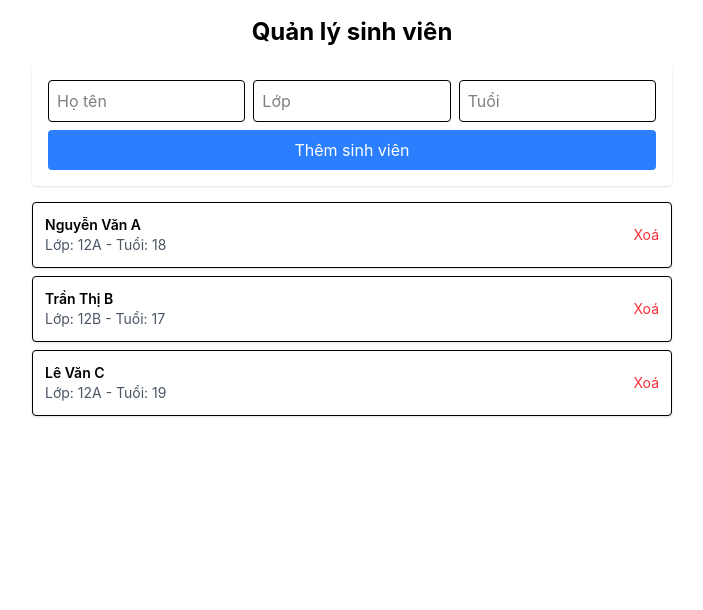
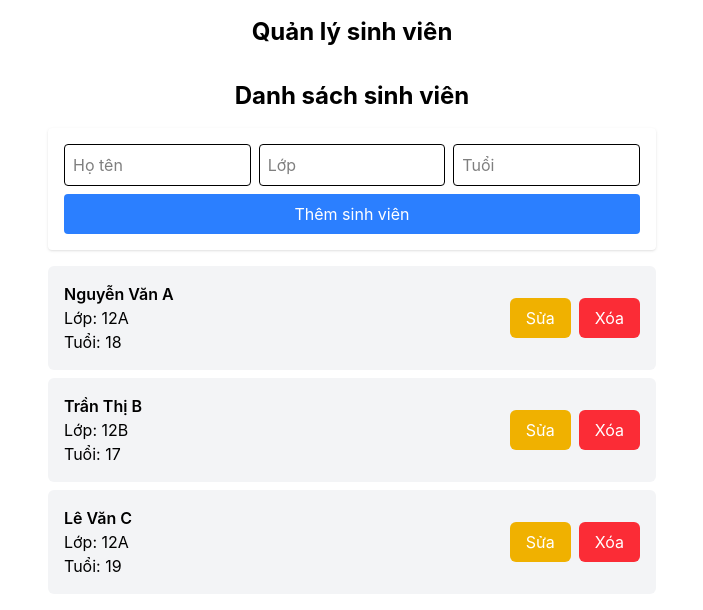
Before and after one commit to NhanItJAVA1/HuynhTrongNhan_22679471, a React (Vite) app: page / in a window 1280 px wide. Shown: the top 610 px of the page, without its empty margins (288-991 px from the left). Built offline with nearby package versions, Linux system fonts and the light colour scheme.

Commit message:
feat: chỉnh sửa thông  tin sinh viên

```diff
--- /dev/null
+++ b/src/components/StudentItem.jsx
@@ -0,0 +1,76 @@
+import React, { useState } from "react";
+
+function StudentItem({ student, onDelete, onEdit }) {
+  const [isEditing, setIsEditing] = useState(false);
+  const [editedStudent, setEditedStudent] = useState({ ...student });
+
+  const handleChange = (e) => {
+    const { name, value } = e.target;
+    setEditedStudent((prev) => ({ ...prev, [name]: value }));
+  };
+
+  const handleSave = () => {
+    onEdit(editedStudent);
+    setIsEditing(false);
+  };
+
+  return (
+    <li className="flex justify-between items-center p-4 bg-gray-100 rounded-md mb-2">
+      {isEditing ? (
+        <div className="flex flex-col space-y-2">
+          <input
+            type="text"
+            name="name"
+            value={editedStudent.name}
+            onChange={handleChange}
+            className="p-2 border border-gray-300 rounded-md"
+          />
+          <input
+            type="text"
+            name="class"
+            value={editedStudent.class}
+            onChange={handleChange}
+            className="p-2 border border-gray-300 rounded-md"
+          />
+          <input
+            type="number"
+            name="age"
+            value={editedStudent.age}
+            onChange={handleChange}
+            className="p-2 border border-gray-300 rounded-md"
+          />
+          <button
+            onClick={handleSave}
+            className="bg-blue-500 text-white px-4 py-2 rounded-md hover:bg-blue-700"
+          >
+            Lưu
+          </button>
+        </div>
+      ) : (
+        <div className="flex justify-between items-center w-full">
+          <div>
+            <p className="font-semibold">{student.name}</p>
+            <p>Lớp: {student.class}</p>
+            <p>Tuổi: {student.age}</p>
+          </div>
+          <div className="space-x-2">
+            <button
+              onClick={() => setIsEditing(true)}
+              className="bg-yellow-500 text-white px-4 py-2 rounded-md hover:bg-yellow-700"
+            >
+              Sửa
+            </button>
+            <button
+              onClick={() => onDelete(student.id)}
+              className="bg-red-500 text-white px-4 py-2 rounded-md hover:bg-red-700"
+            >
+              Xóa
+            </button>
+          </div>
+        </div>
+      )}
+    </li>
+  );
+}
+
+export default StudentItem;
--- a/src/components/StudentList.jsx
+++ b/src/components/StudentList.jsx
@@ -1,25 +1,19 @@
-function StudentList({ students, onDelete }) {
-    return (
-      <div className="space-y-2">
-        {students.map((s) => (
-          <div
-            key={s.id}
-            className="flex justify-between items-center border p-3 rounded shadow-sm bg-white"
-          >
-            <div className="text-sm">
-              <p className="font-semibold">{s.name}</p>
-              <p className="text-gray-600">Lớp: {s.class} - Tuổi: {s.age}</p>
-            </div>
-            <button
-              onClick={() => onDelete(s.id)} // Xử lý khi xóa sinh viên
-              className="text-red-500 hover:underline text-sm"
-            >
-              Xoá
-            </button>
-          </div>
-        ))}
-      </div>
-    );
-  }
+import React from "react";
+import StudentItem from "./StudentItem";
 
-  export default StudentList;
+function StudentList({ students, onDelete, onEdit }) {
+  return (
+    <ul className="space-y-4">
+      {students.map((student) => (
+        <StudentItem
+          key={student.id}
+          student={student}
+          onDelete={onDelete}
+          onEdit={onEdit}
+        />
+      ))}
+    </ul>
+  );
+}
+
+export default StudentList;
--- a/src/pages/StudentManager.jsx
+++ b/src/pages/StudentManager.jsx
@@ -1,7 +1,6 @@
-import { useState } from "react";
+import React, { useState } from "react";
+import StudentList from "../components/StudentList";
 import StudentForm from "../components/StudentForm";
-import StudentList from "../components/StudentList";
-
 
 function StudentManager() {
   const [students, setStudents] = useState([
@@ -18,10 +17,23 @@ function StudentManager() {
     setStudents((prev) => prev.filter((student) => student.id !== id));
   };
 
+  const editStudent = (updatedStudent) => {
+    setStudents((prev) =>
+      prev.map((student) =>
+        student.id === updatedStudent.id ? updatedStudent : student
+      )
+    );
+  };
+
   return (
-    <div>
+    <div className="max-w-2xl mx-auto p-4">
+      <h1 className="text-2xl font-bold mb-4 text-center">Danh sách sinh viên</h1>
       <StudentForm onAdd={addStudent} />
-      <StudentList students={students} onDelete={deleteStudent} />
+      <StudentList
+        students={students}
+        onDelete={deleteStudent}
+        onEdit={editStudent}
+      />
     </div>
   );
 }
```
Also changed, not shown: MinhChung/Sửa sinh viên_1.png (added), MinhChung/Sửa sinh viên_2.png (added).
